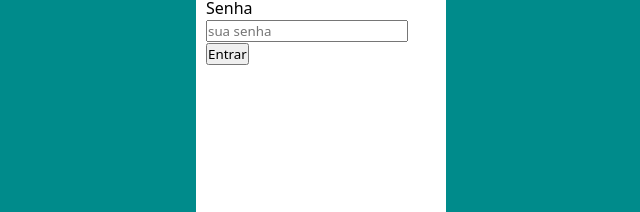
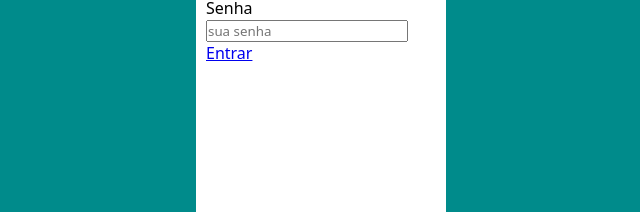
Before and after one commit to RafaelCremon/TCC, a plain HTML site: page indexLogin.html in a window 1280 px wide. Shown: the part 297-509 px from the top of the page, 319-959 px from the left. Drawn offline with Linux system fonts and the light colour scheme.

Commit message:
Agora a pagina 'indexLogin.html' que é a principal leva ao minimapa (temporário)

```diff
--- a/indexLogin.html
+++ b/indexLogin.html
@@ -31,7 +31,7 @@
                 placeholder="sua senha"
               />
             </div>
-            <input type="submit" value="Entrar">
+            <a href="index.html">Entrar</a>
           </form>
         </div>
       </section>
```
